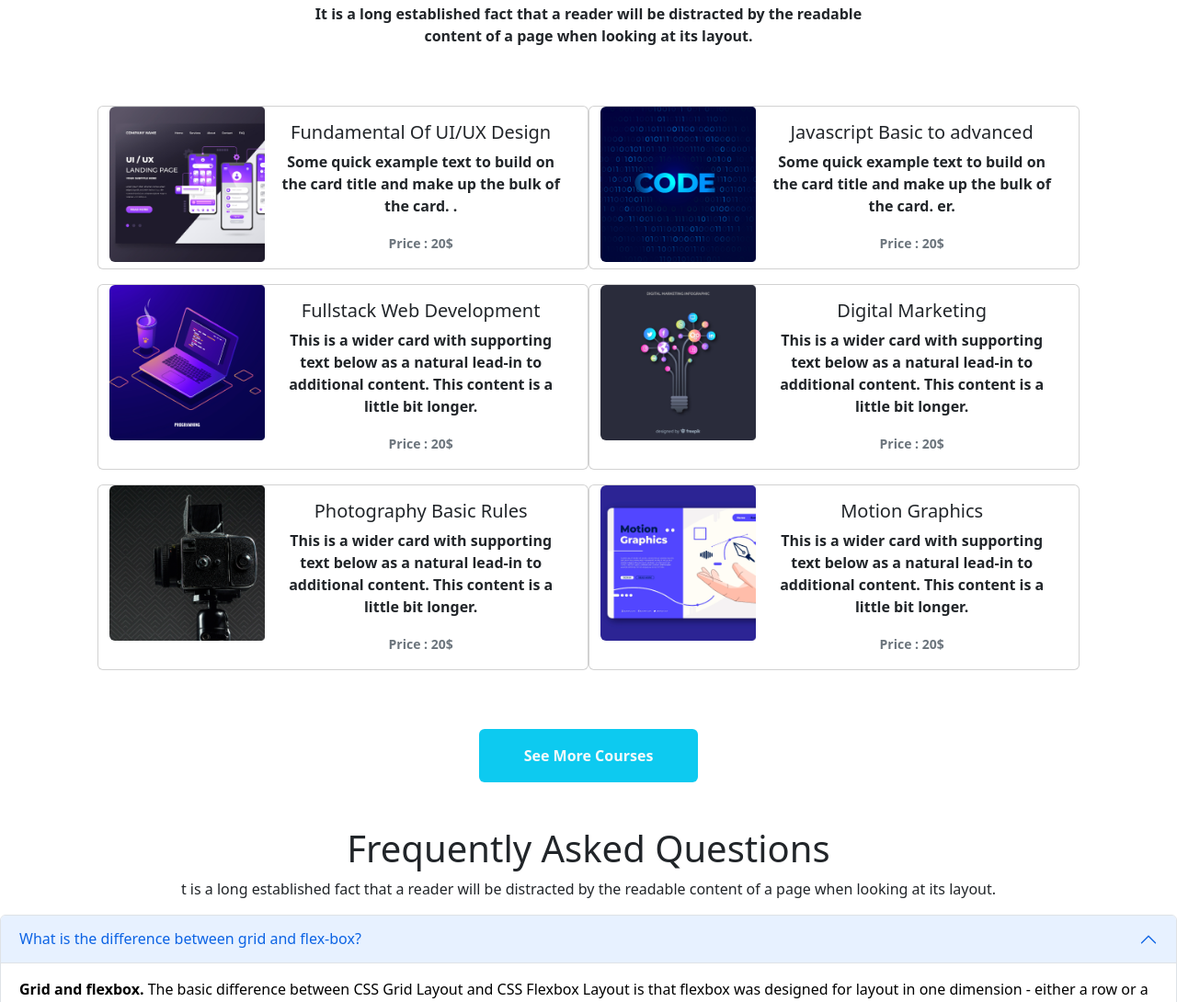
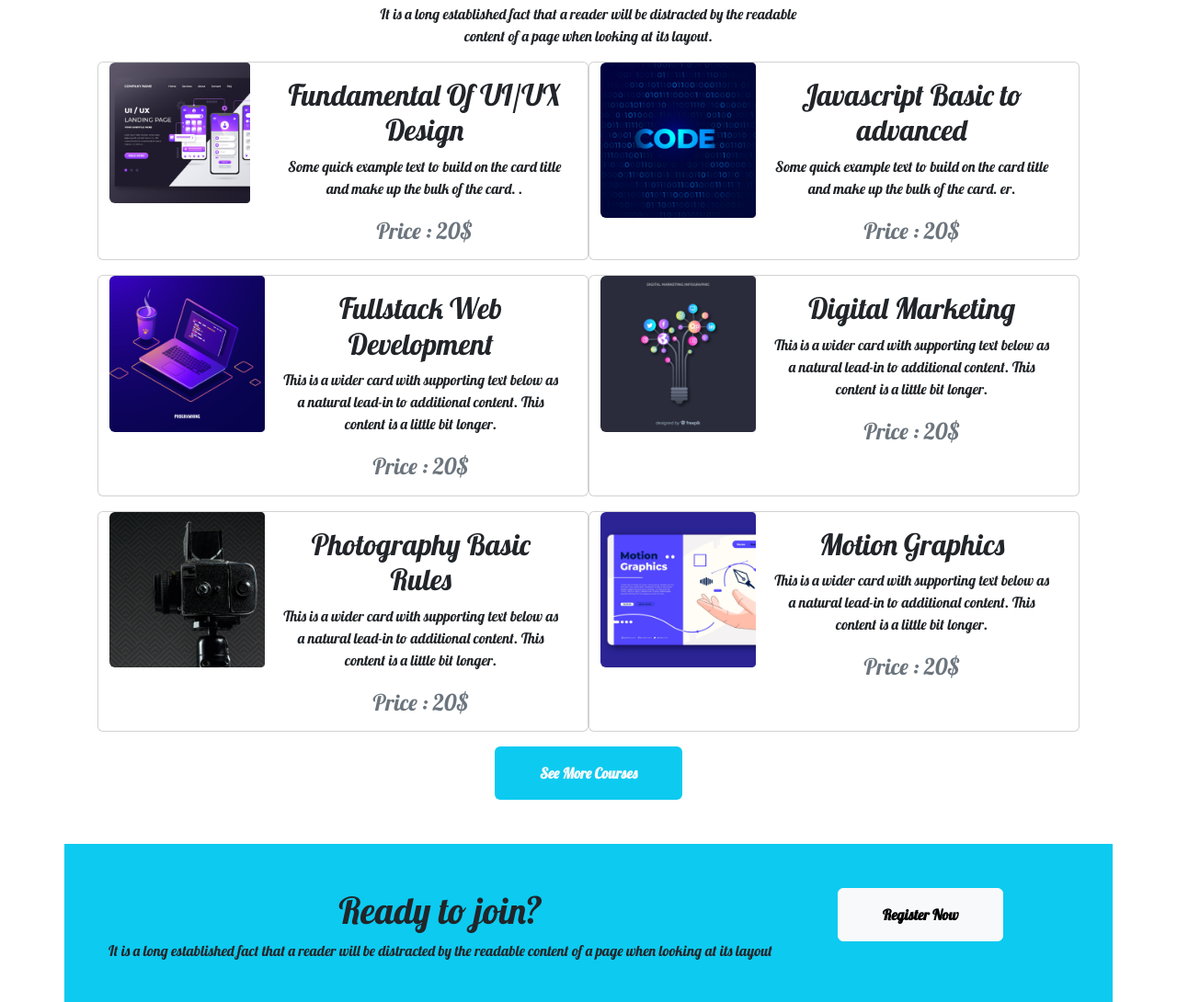
Before and after one commit to Abrahon/my-third-assignment, a plain HTML site: page index.html in a window 1280 px wide. Shown: the part 909-1999 px from the top of the page at 92% size. Drawn offline with nearby package versions, Linux system fonts and the light colour scheme.

Commit message:
added form

```diff
--- a/index.html
+++ b/index.html
@@ -6,15 +6,21 @@
     <meta http-equiv="X-UA-Compatible" content="IE=edge">
     <meta name="viewport" content="width=device-width, initial-scale=1.0">
     <link rel="stylesheet" href="https://cdn.jsdelivr.net/npm/bootstrap@5.2.0/dist/css/bootstrap.min.css">
+    <link rel="preconnect" href="https://fonts.googleapis.com">
+    <link rel="preconnect" href="https://fonts.gstatic.com" crossorigin>
+    <link
+        href="https://fonts.googleapis.com/css2?family=Heebo:wght@500&family=Lobster&family=Poppins:wght@400;500&display=swap"
+        rel="stylesheet">
     <link rel="stylesheet" href="styles.css">
     <script src="https://kit.fontawesome.com/62289c8f95.js" crossorigin="anonymous"></script>
+
     <title>edTech</title>
 </head>
 
 <body>
     <header class="container d-flex m-5">
         <h1 class="content ms-5">Pro Edu</h1>
-        <nav class="navbar navbar-expand-lg bg-light mx-auto">
+        <nav class="navbar navbar-expand-lg bg-light  mx-auto">
             <a class="navbar-brand" href="#">
                 <img src="/images/logo.png" alt="">
             </a>
@@ -42,7 +48,7 @@
                             <a class="nav-link disabled">About</a>
                         </li>
                         <li class="nav-item px-3">
-                            <a class="nav-link disabled">Resister</a>
+                            <a class="nav-link disabled" href="#">Resister</a>
                         </li>
                     </ul>
                 </div>
@@ -82,7 +88,7 @@
                         <p class="carousel-p">It is a long established fact that a reader will be distracted by the
                             readable
                             content of a page when looking at its layout.</p>
-                        <button type="button" class="btn btn-info p-3">Get Started</button>
+                        <button type="button" class="btn btn-info px-5 py-3">Get Started</button>
 
                     </div>
                 </div>
@@ -94,7 +100,7 @@
                         <p class="carousel-p">It is a long established fact that a reader will be distracted by the
                             readable
                             content of a page when looking at its layout.</p>
-                        <button type="button" class="btn btn-info p-3">Get Started</button>
+                        <button type="button" class="btn btn-info px-5 py-3">Get Started</button>
                     </div>
                 </div>
             </div>
@@ -115,7 +121,7 @@
     <!-- slider end  -->
     <main>
         <!-- section star  -->
-        <section class="container text-center p-5 fw-bold">
+        <section class="container mx-auto p-5 text-center">
             <div>
                 <h1>Discover Our Popular<br>
                     Courses</h1>
@@ -123,19 +129,19 @@
                     content of a page when looking at its layout.</p>
             </div>
 
-            <div class="card-container row row-cols-2  py-5">
+            <div class="card-container row row-cols-2 ">
                 <div class="card mb-3" style="max-width: 540px;">
-                    <div class="row g-0">
+                    <div class="row g-4">
                         <div class="col-md-4">
-                            <img src="images/course/course-1.png" class="img-fluid rounded-start" alt="...">
+                            <img src="images/course/course-1.png" class="img-fluid rounded-start w-100" alt="...">
                         </div>
                         <div class="col-md-8">
                             <div class="card-body">
-                                <h5 class="card-title">Fundamental Of UI/UX Design</h5>
+                                <h2 class="card-title">Fundamental Of UI/UX Design</h2>
                                 <p class="card-text">Some quick example text to build on the card title
                                     and make up the bulk of the card.
                                     .</p>
-                                <p class="card-text"><small class="text-muted">Price : 20$</small></p>
+                                <h3 class="card-text"><small class="text-muted">Price : 20$</small></h3>
                             </div>
                         </div>
                     </div>
@@ -143,15 +149,15 @@
                 <div class="card mb-3" style="max-width: 540px;">
                     <div class="row g-0">
                         <div class="col-md-4">
-                            <img src="images/course/course-2.png" class="img-fluid rounded-start" alt="...">
+                            <img src="images/course/course-2.png" class="img-fluid rounded-start w-100" alt="...">
                         </div>
                         <div class="col-md-8">
                             <div class="card-body">
-                                <h5 class="card-title">Javascript Basic to advanced</h5>
+                                <h2 class="card-title">Javascript Basic to advanced</h2>
                                 <p class="card-text">Some quick example text to build on the card title
                                     and make up the bulk of the card.
                                     er.</p>
-                                <p class="card-text"><small class="text-muted">Price : 20$</small></p>
+                                <h3 class="card-text"><small class="text-muted">Price : 20$</small></h3>
                             </div>
                         </div>
                     </div>
@@ -159,14 +165,14 @@
                 <div class="card mb-3" style="max-width: 540px;">
                     <div class="row g-0">
                         <div class="col-md-4">
-                            <img src="images/course/course-3.png" class="img-fluid rounded-start" alt="...">
+                            <img src="images/course/course-3.png" class="img-fluid rounded-start w-100" alt="...">
                         </div>
                         <div class="col-md-8">
                             <div class="card-body">
-                                <h5 class="card-title">Fullstack Web Development</h5>
+                                <h2 class="card-title">Fullstack Web Development</h2>
                                 <p class="card-text">This is a wider card with supporting text below as a natural
                                     lead-in to additional content. This content is a little bit longer.</p>
-                                <p class="card-text"><small class="text-muted">Price : 20$</small></p>
+                                <h3 class="card-text"><small class="text-muted">Price : 20$</small></h3>
                             </div>
                         </div>
                     </div>
@@ -174,14 +180,14 @@
                 <div class="card mb-3" style="max-width: 540px;">
                     <div class="row g-0">
                         <div class="col-md-4">
-                            <img src="images/course/course-4.png" class="img-fluid rounded-start" alt="...">
+                            <img src="images/course/course-4.png" class="img-fluid rounded-start w-100" alt="...">
                         </div>
                         <div class="col-md-8">
                             <div class="card-body">
-                                <h5 class="card-title">Digital Marketing</h5>
+                                <h2 class="card-title">Digital Marketing</h2>
                                 <p class="card-text">This is a wider card with supporting text below as a natural
                                     lead-in to additional content. This content is a little bit longer.</p>
-                                <p class="card-text"><small class="text-muted">Price : 20$</small></p>
+                                <h3 class="card-text"><small class="text-muted">Price : 20$</small></h3>
                             </div>
                         </div>
                     </div>
@@ -189,14 +195,14 @@
                 <div class="card mb-3" style="max-width: 540px;">
                     <div class="row g-0">
                         <div class="col-md-4">
-                            <img src="images/course/course-5.png" class="img-fluid rounded-start" alt="...">
+                            <img src="images/course/course-5.png" class="img-fluid rounded-start w-100" alt="...">
                         </div>
                         <div class="col-md-8">
                             <div class="card-body">
-                                <h5 class="card-title">Photography Basic Rules</h5>
+                                <h2 class="card-title">Photography Basic Rules</h2>
                                 <p class="card-text">This is a wider card with supporting text below as a natural
                                     lead-in to additional content. This content is a little bit longer.</p>
-                                <p class="card-text"><small class="text-muted">Price : 20$</small></p>
+                                <h3 class="card-text"><small class="text-muted">Price : 20$</small></h3>
                             </div>
                         </div>
                     </div>
@@ -204,14 +210,14 @@
                 <div class="card mb-3" style="max-width: 540px;">
                     <div class="row g-0">
                         <div class="col-md-4">
-                            <img src="images/course/course-6.png" class="img-fluid rounded-start" alt="...">
+                            <img src="images/course/course-6.png" class="img-fluid rounded-start w-100" alt="...">
                         </div>
                         <div class="col-md-8">
                             <div class="card-body">
-                                <h5 class="card-title">Motion Graphics</h5>
+                                <h2 class="card-title">Motion Graphics</h2>
                                 <p class="card-text">This is a wider card with supporting text below as a natural
                                     lead-in to additional content. This content is a little bit longer.</p>
-                                <p class="card-text"><small class="text-muted">Price : 20$</small></p>
+                                <h3 class="card-text"><small class="text-muted">Price : 20$</small></h3>
                             </div>
                         </div>
                     </div>
@@ -225,8 +231,24 @@
 
 
         </section>
-        <!-- section end  -->
-        <section class="conatiner">
+        <!-- form start  -->
+        <section class="container d-flex text-center bg-info p-5">
+            <div class="resiter-form ">
+                <h1>Ready to join?</h1>
+                <p>It is a long established fact that a reader will be distracted by the
+                    readable content of a page when looking at its layout</p>
+
+            </div>
+            <div class=" mx-auto">
+                <a href="www.google.com"><button class="btn btn-light px-5 py-3 fw-bold">Register Now</button></a>
+
+            </div>
+        </section>
+
+
+        <!-- form end  -->
+
+        <section class="conatiner p-5">
             <div class="content text-center ">
                 <h1>Frequently Asked Questions</h1>
                 <p>t is a long established fact that a reader will be distracted by the readable
--- a/styles.css
+++ b/styles.css
@@ -1,10 +1,15 @@
+*{
+    font-family: 'Heebo', sans-serif;
+   font-family: 'Lobster', cursive;
+}
+
 .image-bg{
     filter:brightness(45%);
     height:600px;
 }
 
 .carousel-caption{
-    bottom:120px;
+    bottom:80px;
     padding-left:100px;
     padding-right:100px;
 }
```
